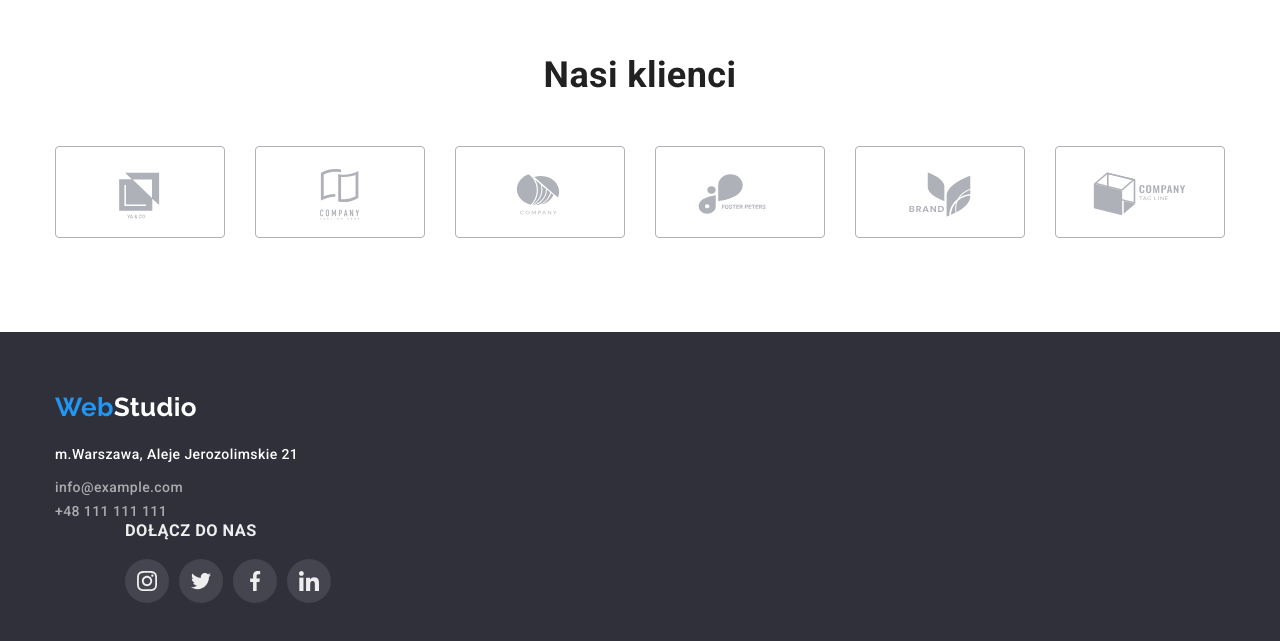
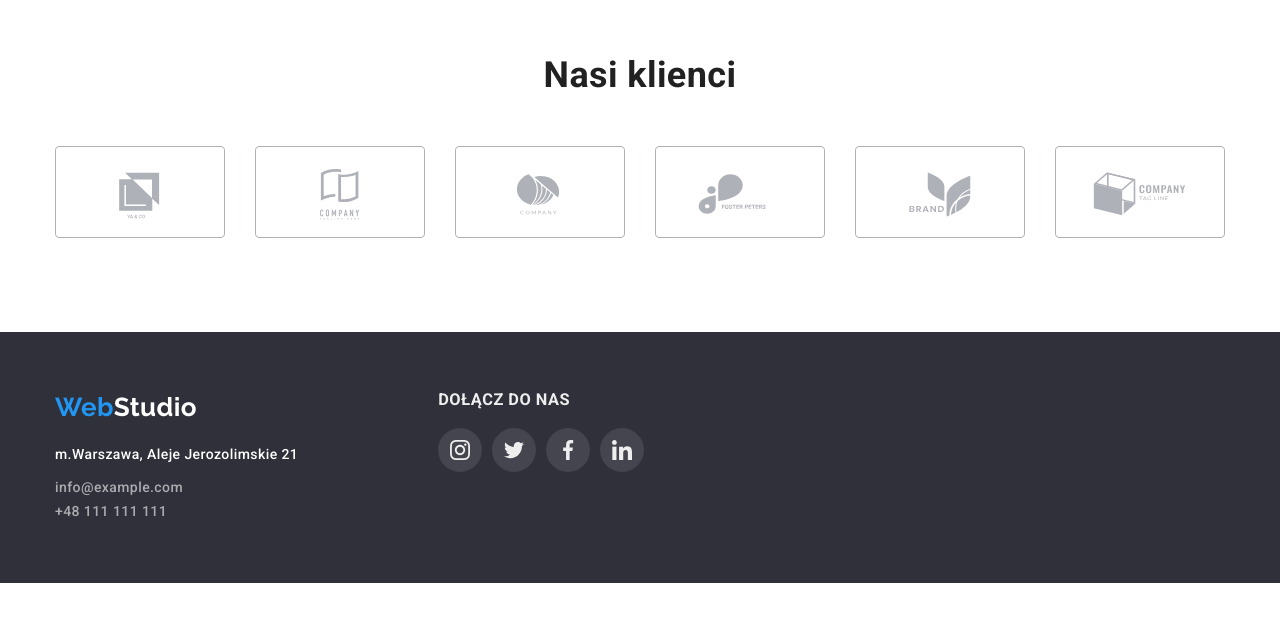
Before and after one commit to patcyn/goit-markup-hw-05, a plain HTML site: page index.html in a window 1280 px wide. Shown: the part 2364-3005 px from the top of the page. After the commit the page ends 2947 px from the top, so only its background shows below. Drawn offline with nearby package versions, Linux system fonts and the light colour scheme.

Commit message:
Update index.html

```diff
--- a/index.html
+++ b/index.html
@@ -424,6 +424,9 @@
                     >+48 111 111 111</a
                   >
                 </li>
+              </ul>
+            </li>
+            <li>
               <ul class="end">
                 <li><h3 class="join-us">DOŁĄCZ DO NAS</h3></li>
                 <ul class="end-icons-footer">
```
